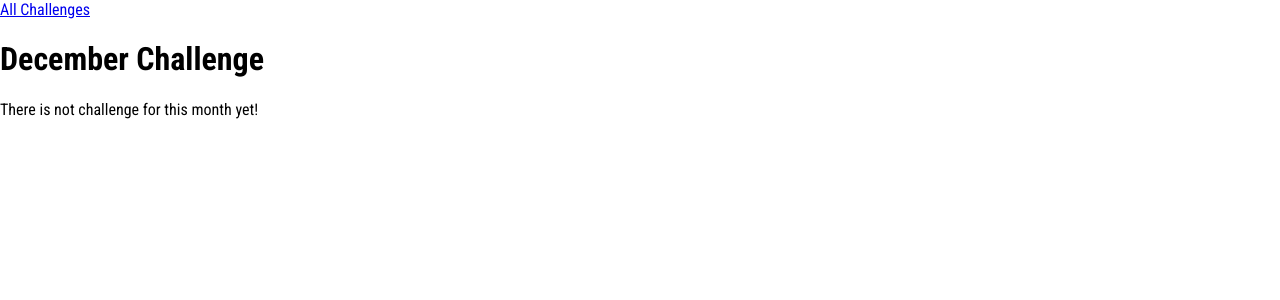
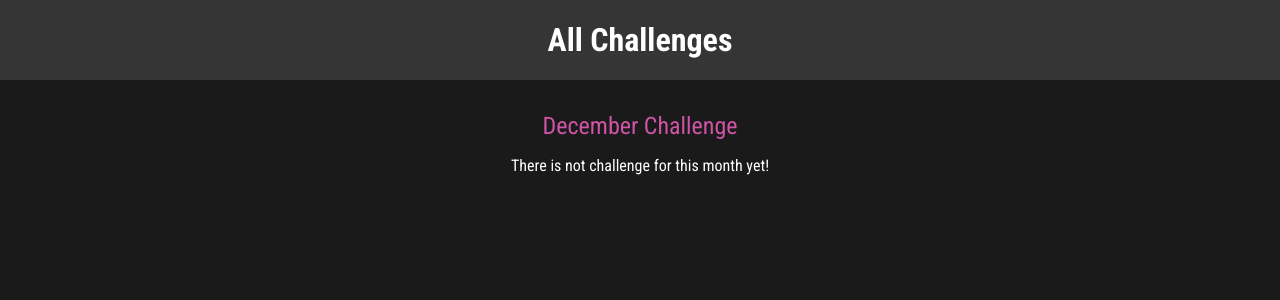
Before and after one commit to alessandro-marchino/python-django-the-practical-guide, a Django app: page /challenges/december in a window 1280 px wide. Shown: the top 300 px of the page. Run offline with Django 5.2, Linux system fonts and the light colour scheme.

Commit message:
Lesson 50

```diff
--- /dev/null
+++ b/monthly_challenges/challenges/static/challenges/challenge.css
@@ -0,0 +1,21 @@
+h1, h2 {
+  text-align: center;
+}
+
+h1 {
+  font-size: 1.5rem;
+  margin: 2rem 0 1rem 0;
+  font-weight: normal;
+  color: #cf54a6;
+}
+
+h2 {
+  font-size: 3rem;
+  font-weight: bold;
+  color: white;
+}
+
+.fallback {
+  text-align: center;
+  color: white;
+}
--- a/monthly_challenges/challenges/static/challenges/challenges.css
+++ /dev/null
@@ -1,3 +0,0 @@
-ul {
-  list-style: none;
-}
--- /dev/null
+++ b/monthly_challenges/challenges/static/challenges/includes/header.css
@@ -0,0 +1,24 @@
+header {
+  width: 100%;
+  height: 5rem;
+  background-color: #353535;
+
+  nav {
+    width: 100%;
+    height: 100%;
+    display: flex;
+    justify-content: center;
+    align-items: center;
+
+    a {
+      color: white;
+      font-size: 2rem;
+      font-weight: bold;
+      text-decoration: none;
+
+      &:hover, &:active {
+        color: #cf54a6;
+      }
+    }
+  }
+}
--- a/monthly_challenges/challenges/templates/challenges/challenge.html
+++ b/monthly_challenges/challenges/templates/challenges/challenge.html
@@ -1,6 +1,12 @@
 {% extends "base.html" %}
+{% load static %}
 
 {% block page_title %}{{ month_name | title }} Challenge{% endblock %}
+
+{% block css_files %}
+  <link rel="stylesheet" href="{% static "challenges/challenge.css" %}" />
+  <link rel="stylesheet" href="{% static "challenges/includes/header.css" %}" />
+{% endblock css_files %}
 
 {% block content %}
   {% include "challenges/includes/header.html" %}
@@ -9,6 +15,6 @@
   {% if text is not None %}
     <h2>{{ text }}</h2>
   {% else %}
-    <p>There is not challenge for this month yet!</p>
+    <p class="fallback">There is not challenge for this month yet!</p>
   {% endif %}
 {% endblock %}
--- a/monthly_challenges/challenges/templates/challenges/index.html
+++ b/monthly_challenges/challenges/templates/challenges/index.html
@@ -2,7 +2,8 @@
 {% load static %}
 
 {% block css_files %}
-  <link rel="stylesheet" href="{% static "challenges/challenges.css" %}" />
+  <link rel="stylesheet" href="{% static "challenges/index.css" %}" />
+  <link rel="stylesheet" href="{% static "challenges/includes/header.css" %}" />
 {% endblock css_files %}
 
 {% block page_title %}All challenge{% endblock %}
--- a/monthly_challenges/static/styles.css
+++ b/monthly_challenges/static/styles.css
@@ -9,4 +9,5 @@ html {
 
 body {
   margin: 0;
+  background-color: #1a1a1a;
 }
```
Also changed, not shown: monthly_challenges/challenges/static/challenges/index.css (added, +35 -0 lines).
